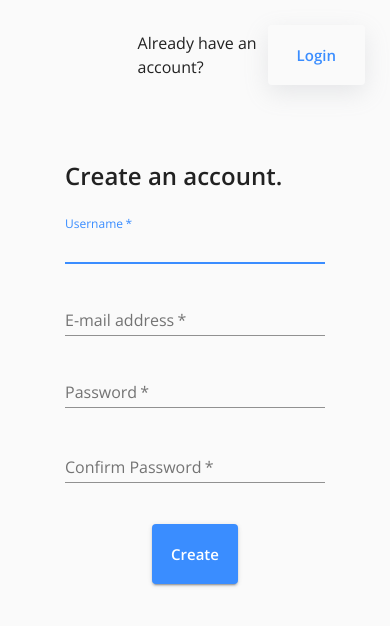
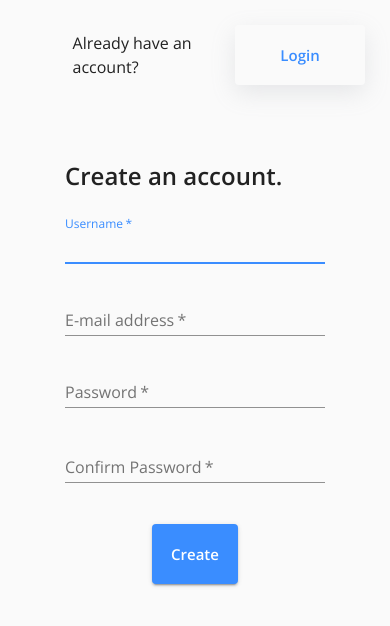
Before and after one commit to jmhubbard/messenger-starter, a React (Create React App) app in the folder client/: page / in a window 390 px wide. Shown: the top 626 px of the page. Built offline with nearby package versions, Linux system fonts and the light colour scheme; no server answers.

Commit message:
adjusts button size on mobile

```diff
--- a/client/src/components/MainPageHeader/MainPageHeader.js
+++ b/client/src/components/MainPageHeader/MainPageHeader.js
@@ -38,10 +38,10 @@ const Header = (props) => {
       spacing={0}
       className={classes.topRow}
     >
-      <Grid item xs={4}>
+      <Grid item xs={5} sm={4}>
         <Typography>{message}</Typography>
       </Grid>
-      <Grid item xs={3} className={classes.registerButtonGrid}>
+      <Grid item xs={4} md={3} className={classes.registerButtonGrid}>
         <Button
           className={classes.registerButton}
           onClick={() => history.push(`${buttonPush}`)}
```
